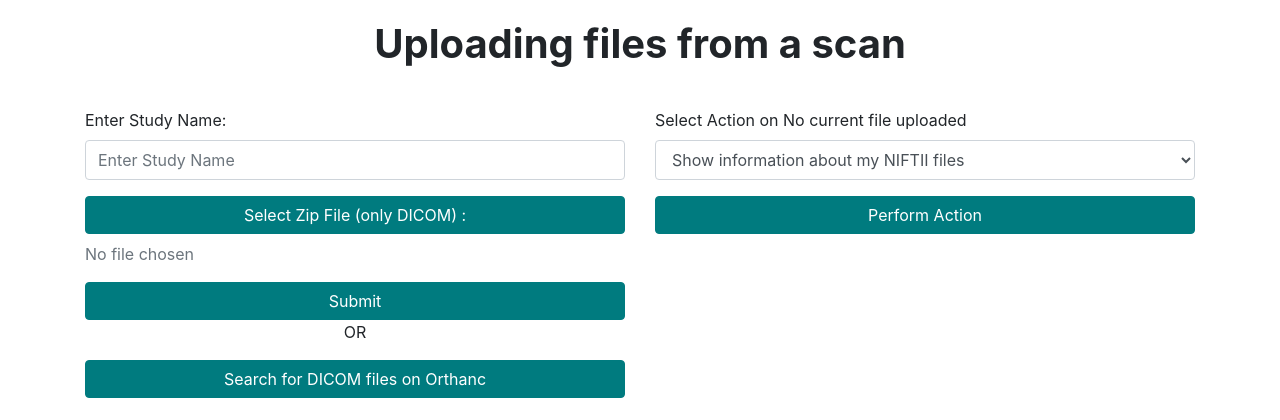
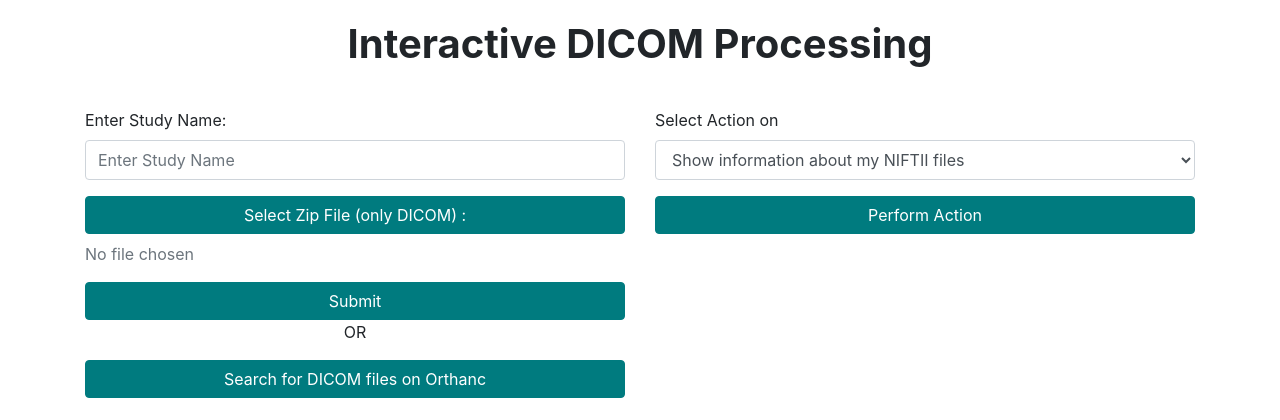
Before and after one commit to victoriavrl/LINFO2381-project, a Flask app: page / in a window 1280 px wide. Shown: the part 56-476 px from the top of the page. Run offline with Flask 3, Linux system fonts and the light colour scheme; parts of the project's set-up code (start-up, migrations or seed data) failed here and were passed over; some libraries are stand-ins or nearby versions.

Commit message:
end of correcting bugs

```diff
--- a/code/main.py
+++ b/code/main.py
@@ -35,11 +35,11 @@ def home():
         clear_uploads_directory()
         clear_uploads_directory('data/NIFTII')
         clear_uploads_directory('data/UNZIP')
-        session['study_name'] = request.form.get('studyName')  # Get study name
+        study_name = request.form.get('studyName')  # Get study name
         file = request.files['file']  # Get uploaded file
 
         # If file is present and valid, save it temporarily and set the message
-        if file and session['study_name']:
+        if file and study_name:
             name = file.filename
             file_path = os.path.join(app.config['UPLOAD_FOLDER'], file.filename)
             file.save(file_path)
@@ -49,7 +49,7 @@ def home():
         elif not file:
             flash("Please provide a file and retry.")
         flash("File uploaded successfully.")
-    return render_template('index.html', file=name)
+    return render_template('index.html', file=study_name)
 
 
 @app.route("/history", methods=["POST", "GET"])
@@ -87,10 +87,10 @@ def history():
                            actions=actions)
 
 
-@app.route("/download/<json>", methods=["POST", "GET"])
-def download(json):
+@app.route("/download/<jsone>", methods=["POST", "GET"])
+def download(jsone):
     # make json file from text argument
-    json_string = json.dumps(json)
+    json_string = json.dumps(jsone)
     with open('jsonResult.json', 'w') as json_file:
         json_file.write(json_string)
 
@@ -105,6 +105,7 @@ def showjson(data):
 
 @app.route('/nifti_conversion', methods=['GET'])
 def perform_nifti_conversion():
+    global study_name
     try:
         convert_DICOM_to_NIfTI("uploads", False)
         i = look_for_nifti_instances()
@@ -119,6 +120,7 @@ def perform_nifti_conversion():
 
 @app.route('/nifti_conversionDTI', methods=['GET'])
 def perform_nifti_conversionDTI():
+    global name,study_name
     try:
         if len(os.listdir('data/NIFTII' + name)) == 0:
             convert_DICOM_to_NIfTI("uploads", True)
@@ -127,7 +129,7 @@ def perform_nifti_conversionDTI():
             flash('Successful conversion')
     except Exception as e:
         flash('Error during conversion. Please verify the content of your files.', 'error')
-    return render_template('displayflash.html', file=name)
+    return render_template('displayflash.html', file=study_name)
 
 
 @app.route('/display_info')
@@ -166,7 +168,7 @@ def display_nifti_infos():
 
 @app.route('/DICOMweb', methods=['GET', 'POST'])
 def getDICOMfromWeb():
-    global study_name, name
+    global study_name
     return render_template('dicomweb_form.html', study=study_name)
 
 
@@ -175,6 +177,7 @@ studies_uids = {}
 
 @app.route('/search_studies', methods=['POST'])
 def search_studies():
+    global study_name
     if request.method == 'POST':
         patient_id = request.form.get('patientID')
         patient_name = request.form.get('patientName')
@@ -202,10 +205,10 @@ def getSeries():
         study = study_instance_uid
         search_results = lookup_series(study_instance_uid)
         results = []
-        for series in search_results:
-            text = series['modality'] + ' - ' + series['series-description']
+        for serie in search_results:
+            text = serie['modality'] + ' - ' + serie['series-description']
             results.append(text)
-            instances[text] = series['series-instance-uid']
+            instances[text] = serie['series-instance-uid']
         return render_template('dicomweb_form.html', series=results, study=study_name)
 
 
@@ -215,7 +218,7 @@ orthanc = False
 
 @app.route('/download_dicom', methods=['POST'])
 def download_dicom():
-    global series
+    global series, orthanc, study_name
     if request.method == 'POST':
         clear_uploads_directory()
         clear_uploads_directory('data/NIFTII')
@@ -225,6 +228,7 @@ def download_dicom():
         series = series_instance_uid
         d = dicomClient.downloadInstancesOfSeries(study, series_instance_uid)
         save_dicom_files(d, 'uploads')
+        save_dicom_files(d, 'data/UNZIP')
         flash('DICOM files downloaded successfully', 'success')
         infos = {"study": study, "series": series}
         info_json = json.dumps(infos)
@@ -238,7 +242,7 @@ instances_glob = []
 
 @app.route('/show_dicom', methods=['GET', 'POST'])
 def show_dicom():
-    global study, series, instances_glob
+    global study, series, instances_glob, study_name
     if request.method == 'POST':
         try:
             instance = request.form.get("dicomSelector")
@@ -296,8 +300,7 @@ def show_nifti():
         nifti_info_json = json.dumps(nifti_info)
         client.addStudyResult(study_name, nifti_info_json, 'Display NIFTII image')
     except Exception as e:
-        flash("There was an error during the display of your NIFTII files. Either the files are too heavy or you "
-              "didn't upload any files.", 'error')
+        print(e)
     return render_template('show_nifti.html', lists=niftis)
 
 
--- a/code/templates/history.html
+++ b/code/templates/history.html
@@ -9,7 +9,7 @@ History of past studies
 <div class="container">
     <div class="row justify-content-center">
         <div class="col-md-16">
-            <form action="/history" method="post" class="mb-4">
+        <form action="/history" method="post" class="mb-4">
                 <div class="input-group">
                     <input type="text" id="searchStudyName" name="searchStudyName" class="form-control" placeholder="Search by Study Name">
                     <div class="input-group-append">
--- a/code/templates/index.html
+++ b/code/templates/index.html
@@ -1,6 +1,6 @@
 {% extends "base.html" %}
 {% block pageTitle %}
-Uploading files from a scan
+Interactive DICOM Processing
 {% endblock %}
 
 {% set active_page = 'home' %}
```
